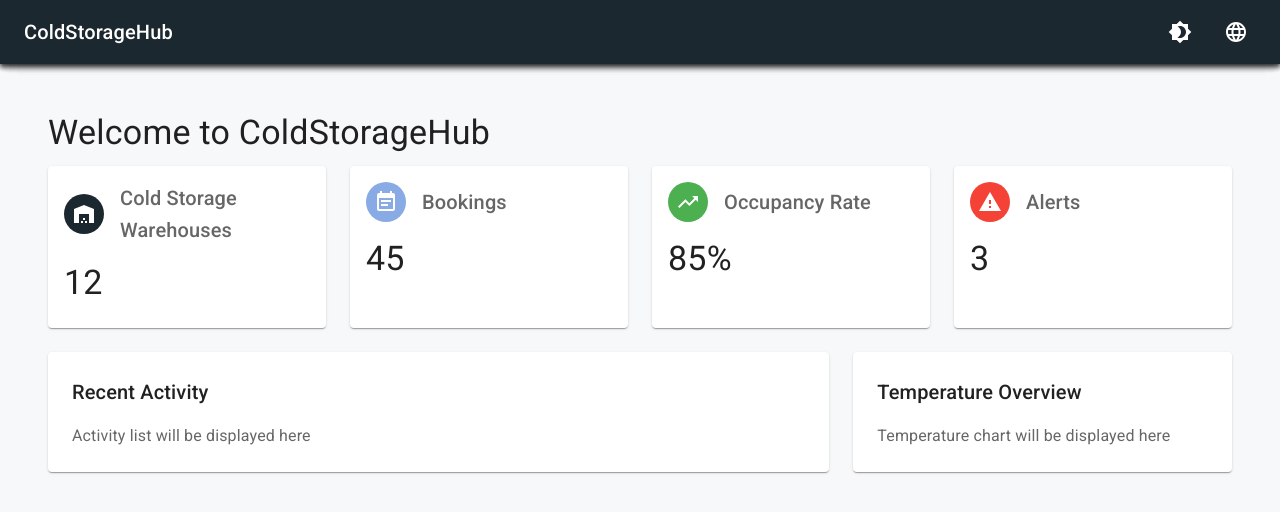
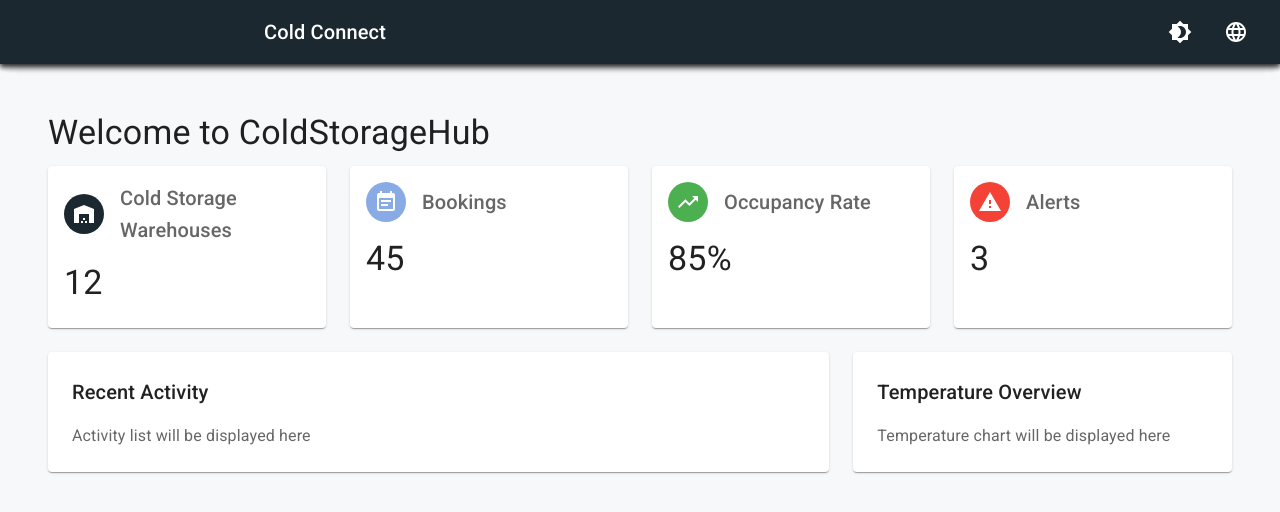
Before and after one commit to AlduinoCalderon/ColdConnect, a React (Create React App) app: page / in a window 1280 px wide. Shown: the top 512 px of the page. Built offline with nearby package versions, Linux system fonts and the light colour scheme.

Commit message:
Functional Navibar, proper spacing

```diff
--- a/src/components/layout/Layout.tsx
+++ b/src/components/layout/Layout.tsx
@@ -17,6 +17,8 @@ const LayoutContainer = styled(Box)(({ theme }) => ({
 const MainContent = styled(Box)(({ theme }) => ({
   flexGrow: 1,
   padding: theme.spacing(3),
+
+
   marginTop: 64, // Height of the navbar
   marginLeft: 0, // Width of the sidebar, 0 so it doesn't cover the page behind it
   [theme.breakpoints.down('sm')]: {
--- a/src/components/layout/Navbar.tsx
+++ b/src/components/layout/Navbar.tsx
@@ -51,9 +51,19 @@ const Navbar: React.FC = () => {
           </IconButton>
         )}
 
-        <Typography variant="h6" noWrap component="div" sx={{ flexGrow: 1 }}>
-          ColdStorageHub
-        </Typography>
+        <Typography
+  variant="h6"
+  noWrap
+  component="div"
+  sx={{
+    flexGrow: 1, // Keeps the text aligned properly
+    marginLeft: { xs: "0px", sm: "240px" }, // Adds left margin 0px on mobile, 240px on larger screen
+    transition: "margin-left 0.3s ease-in-out",
+  }}
+>
+  Cold Connect
+</Typography>
+
 
         <Box sx={{ display: 'flex', alignItems: 'center', gap: 2 }}>
           <Tooltip title={themeMode === 'light' ? t('settings.darkMode') : t('settings.lightMode')}>
```
